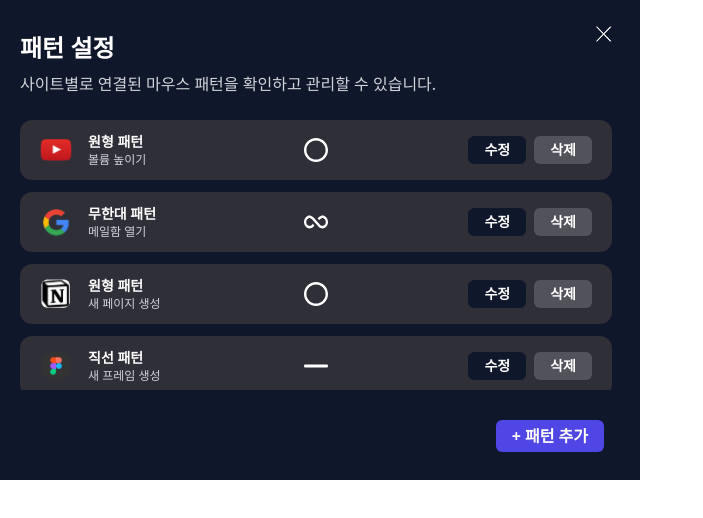
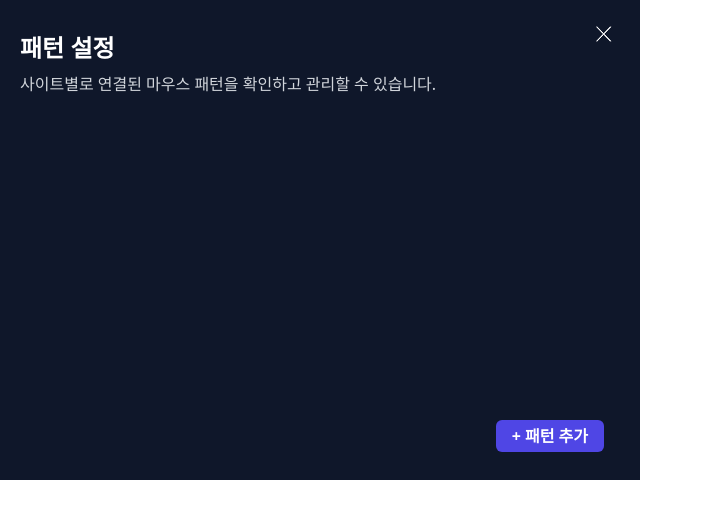
Before and after one commit to Eun0713/swaii-extension, a React (Vite) app: page /#/settings in a window 1280 px wide. Shown: the top 518 px of the page, without its empty margins (0-703 px from the left). Built offline with nearby package versions, Linux system fonts and the light colour scheme.

Commit message:
feat: localStorage에서 제스처 매핑 목록 불러오기 및 UI 렌더링 구현

```diff
--- a/src/components/pattern/PatternList.jsx
+++ b/src/components/pattern/PatternList.jsx
@@ -1,16 +1,29 @@
+import { useEffect, useState } from "react";
+
 import PatternItem from "@/components/pattern/PatternItem";
-import { mockPatterns } from "@/constants/patternMockData";
+import gestureMappingStorage from "@/utils/gestureMappingStorage";
+import { getSiteIcon, getGestureIcon } from "@/utils/iconMapper";
 
 const PatternList = () => {
+  const [patternList, setPatternList] = useState([]);
+
+  const loadPatternList = () => {
+    setPatternList(gestureMappingStorage.getAll());
+  };
+
+  useEffect(() => {
+    loadPatternList();
+  }, []);
+
   return (
-    <div className="custom-scrollbar mt-6 flex max-h-[270px] flex-col gap-3 overflow-y-auto pr-2">
-      {mockPatterns.map((pattern) => (
+    <div className="custom-scrollbar mt-6 flex max-h-[280px] flex-col gap-3 overflow-y-auto pr-2">
+      {patternList.map((mapping) => (
         <PatternItem
-          key={pattern.id}
-          SiteIcon={pattern.siteIcon}
-          GestureIcon={pattern.gestureIcon}
-          title={pattern.title}
-          description={pattern.description}
+          key={`${mapping.site}-${mapping.gesture}-${mapping.action}`}
+          SiteIcon={getSiteIcon(mapping.site)}
+          GestureIcon={getGestureIcon(mapping.gesture)}
+          title={`${mapping.gesture}`}
+          description={mapping.action}
         />
       ))}
     </div>
```
